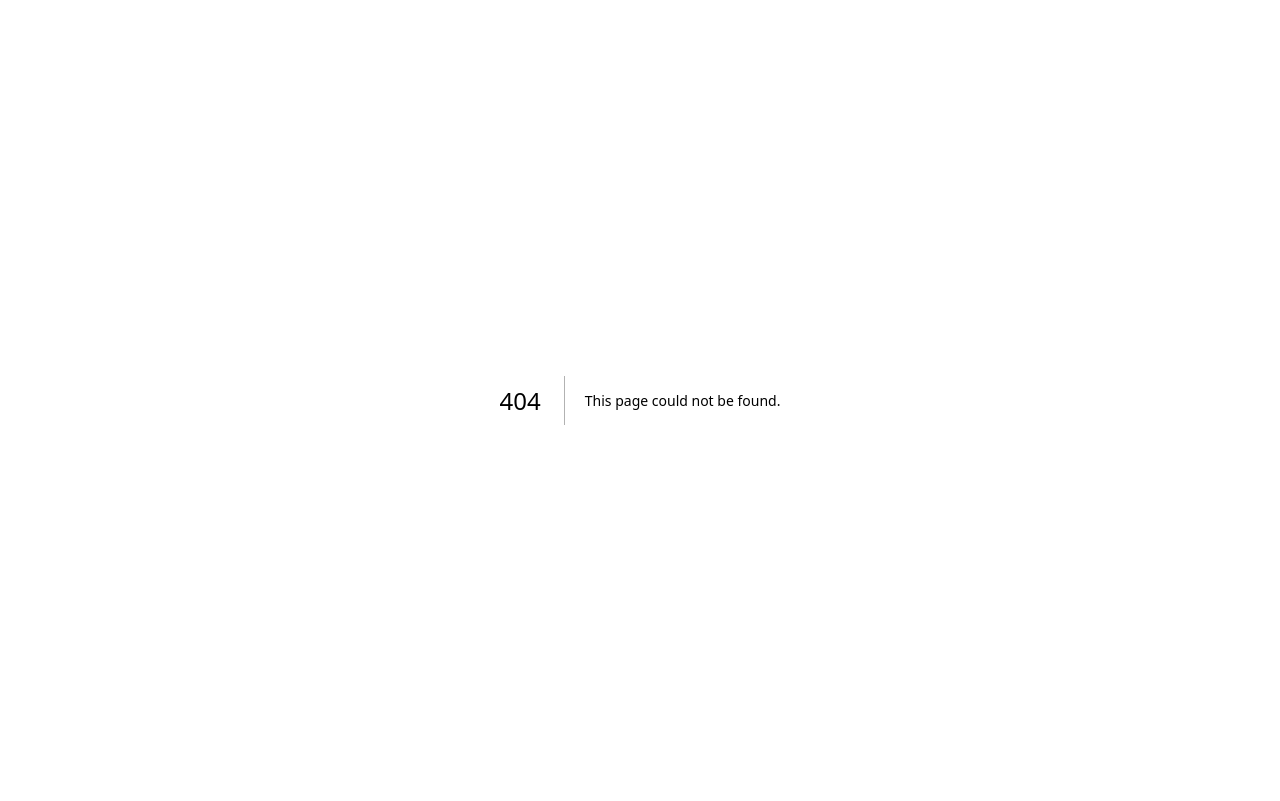
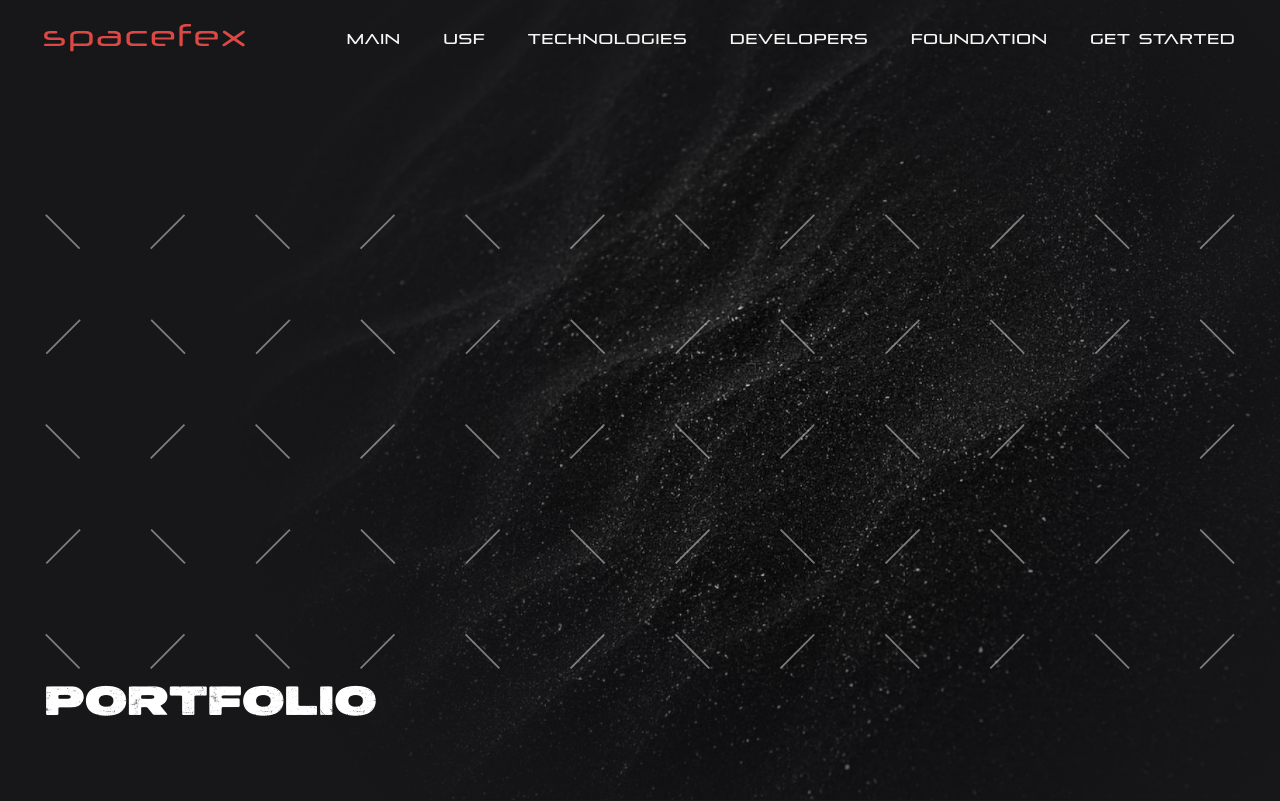
Before and after one commit to deniskeller/spacefex, a Next.js app: page /blog/1 in a window 1280 px wide. Before the commit this address had no page. Shown: the top 801 px of the page. Built offline with nearby package versions, Linux system fonts and the light colour scheme; a web font is replaced by a local one.

Commit message:
blog specific page

```diff
--- /dev/null
+++ b/pages/blog/[id].tsx
@@ -0,0 +1,13 @@
+import React from 'react';
+import { Default } from '@layouts/index';
+import { BlogSpecific } from '@view/index';
+
+const BlogSpecificPage = () => {
+  return (
+    <Default>
+      <BlogSpecific />
+    </Default>
+  );
+};
+
+export default BlogSpecificPage;
--- a/src/components/content/BlogItem/BlogItem.tsx
+++ b/src/components/content/BlogItem/BlogItem.tsx
@@ -1,5 +1,6 @@
 import React from 'react';
 import styles from './BlogItem.module.scss';
+import { useRouter } from 'next/router';
 
 interface IProps {
   id?: number;
@@ -12,6 +13,7 @@ interface IProps {
 }
 
 const BlogItem: React.FC<IProps> = ({
+  id = 1,
   image = 'accordion-slide1.jpg',
   author = 'author',
   post_date = '01.01.2022',
@@ -19,9 +21,17 @@ const BlogItem: React.FC<IProps> = ({
   description = 'Some text',
   className = '',
 }) => {
+  const router = useRouter();
+  const goToNews = (id: number) => {
+    router.push('/blog/' + id);
+  };
+
   return (
     <>
-      <div className={`${styles.BlogItem} ${className}`}>
+      <div
+        className={`${styles.BlogItem} ${className}`}
+        onClick={() => goToNews(id)}
+      >
         <div
           className={styles.BlogItem_Background}
           style={{ backgroundImage: `url('/images/image/${image}')` }}
--- a/src/view/Blog/Blog.tsx
+++ b/src/view/Blog/Blog.tsx
@@ -19,6 +19,7 @@ const Blog = () => {
             {posts?.map((post, index) => {
               return (
                 <BlogItem
+                  id={post.id}
                   image={post.image}
                   key={post.id}
                   author={post.author}
--- /dev/null
+++ b/src/view/BlogSpecific/BlogSpecific.module.scss
@@ -0,0 +1,26 @@
+.Wrapper {
+  width: 100%;
+  max-width: em(1440px);
+  padding: em(240px) em(50px) em(129px);
+  margin: 0 auto;
+  position: relative;
+  @include iftablet {
+    padding: em(139px) em(50px) em(71px);
+  }
+  @include ifmobile {
+    padding: em(139px) 0 em(71px);
+    margin-bottom: em(145px);
+  }
+}
+
+.Background {
+  position: fixed;
+  background-position: center;
+  background-repeat: no-repeat;
+  background-size: cover;
+  top: 0;
+  left: 0;
+  right: 0;
+  bottom: 0;
+  z-index: -1;
+}
--- /dev/null
+++ b/src/view/BlogSpecific/BlogSpecific.tsx
@@ -0,0 +1,29 @@
+import React from 'react';
+import styles from './BlogSpecific.module.scss';
+import { BaseContainer, BaseIcon, BaseTitle } from '@base/index';
+import { useRouter } from 'next/router';
+import { ALL_ICONS } from '@constants/icons';
+
+const BlogSpecific = () => {
+  const router = useRouter();
+  return (
+    <>
+      <div className={styles.Wrapper}>
+        <div
+          className={styles.Background}
+          style={{ backgroundImage: 'url(/images/image/dust.jpg)' }}
+        ></div>
+        <BaseIcon
+          viewBox="0 0 670 257"
+          icon={ALL_ICONS.DECOR_2}
+          className={styles.DecorIcon}
+        />
+        <BaseContainer>
+          <BaseTitle>PORTFOLIO</BaseTitle>
+        </BaseContainer>
+      </div>
+    </>
+  );
+};
+
+export default BlogSpecific;
```
Also changed, not shown: src/view/index.ts (+2 -6 lines).
